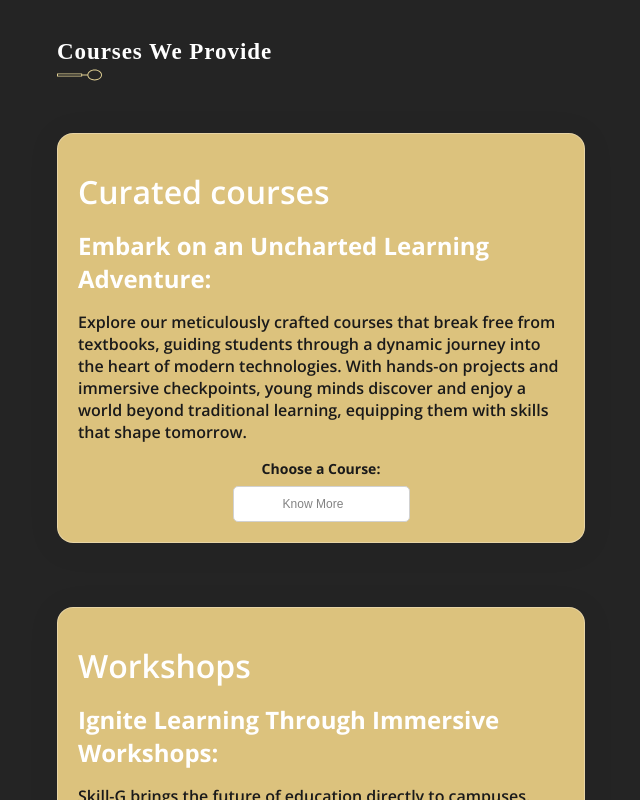
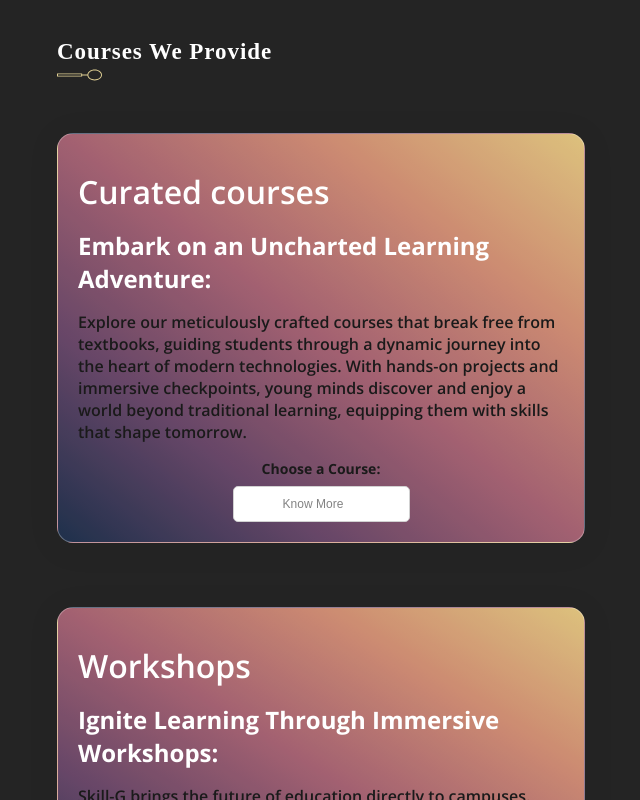
Before and after one commit to zaminhamid/Skill-G, a React (Create React App) app: page / in a window 1280 px wide. Shown: the part 900-1700 px from the top of the page, without its empty margins (39-679 px from the left). Built offline with nearby package versions, Linux system fonts and the light colour scheme; a web font is replaced by a local one.

Commit message:
Updated  changes

```diff
--- a/src/components/Card/Card.css
+++ b/src/components/Card/Card.css
@@ -33,7 +33,8 @@
     padding: 20px;
     margin: 20px;
     /*background: rgba(0, 0, 0, 0.15) !important;*/
-    background: #d9bb6f!important;
+    /*background: #d9bb6f!important;*/
+    background-image: linear-gradient(to right top, #051937, #543156, #984f61, #c77e62, #d9bb6f);
     box-shadow: 0 10px 40px 0 rgba(31, 38, 135, 0.25);
     transition: background 0.3s, box-shadow 0.3s, border-color 0.3s;
     border-radius: 16px;
```
